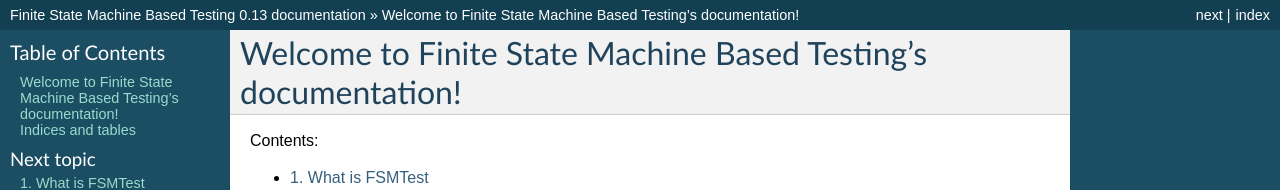
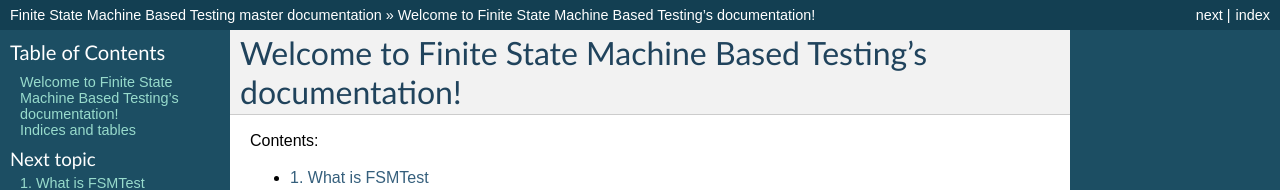
Before and after one commit to jon-weisz/fsmt, a Sphinx documentation site: the page built from documentation/source/index.rst, in a window 1280 px wide and 900 px high. Shown: the top 190 px of the window. Built offline with Sphinx 7.4.7, drawn with Linux system fonts in a browser that asks for light colours; formulas are drawn with MathJax 3; some of the changed text lies outside the part shown.

Commit message:
Master docs

```diff
--- a/documentation/source/conf.py
+++ b/documentation/source/conf.py
@@ -61,9 +61,9 @@ copyright = u'2013, Florian Lier'
 # built documents.
 #
 # The short X.Y version.
-version = '0.13'
+version = 'master'
 # The full version, including alpha/beta/rc tags.
-release = '0.13'
+release = 'master'
 
 # The language for content autogenerated by Sphinx. Refer to documentation
 # for a list of supported languages.
```
